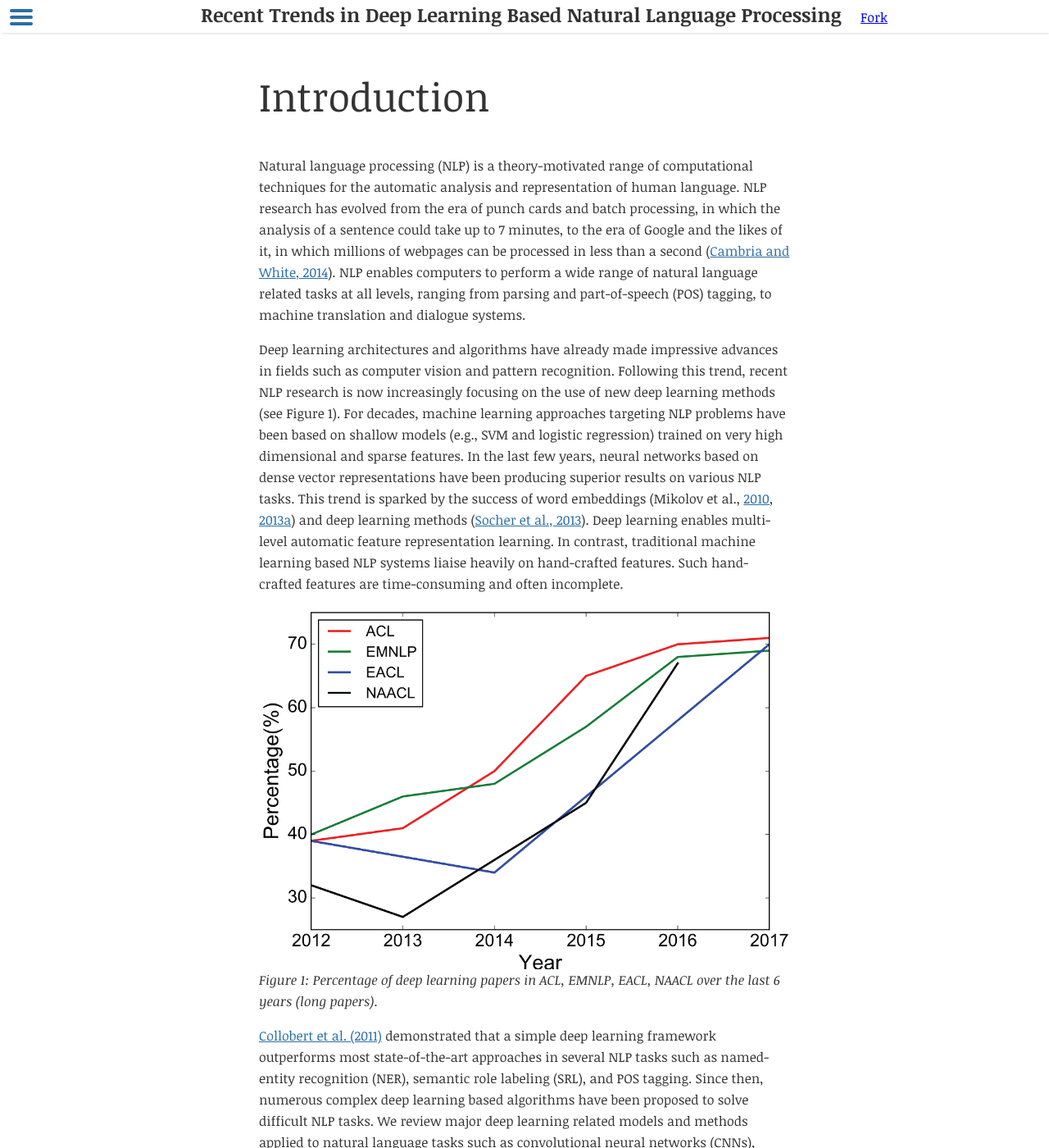
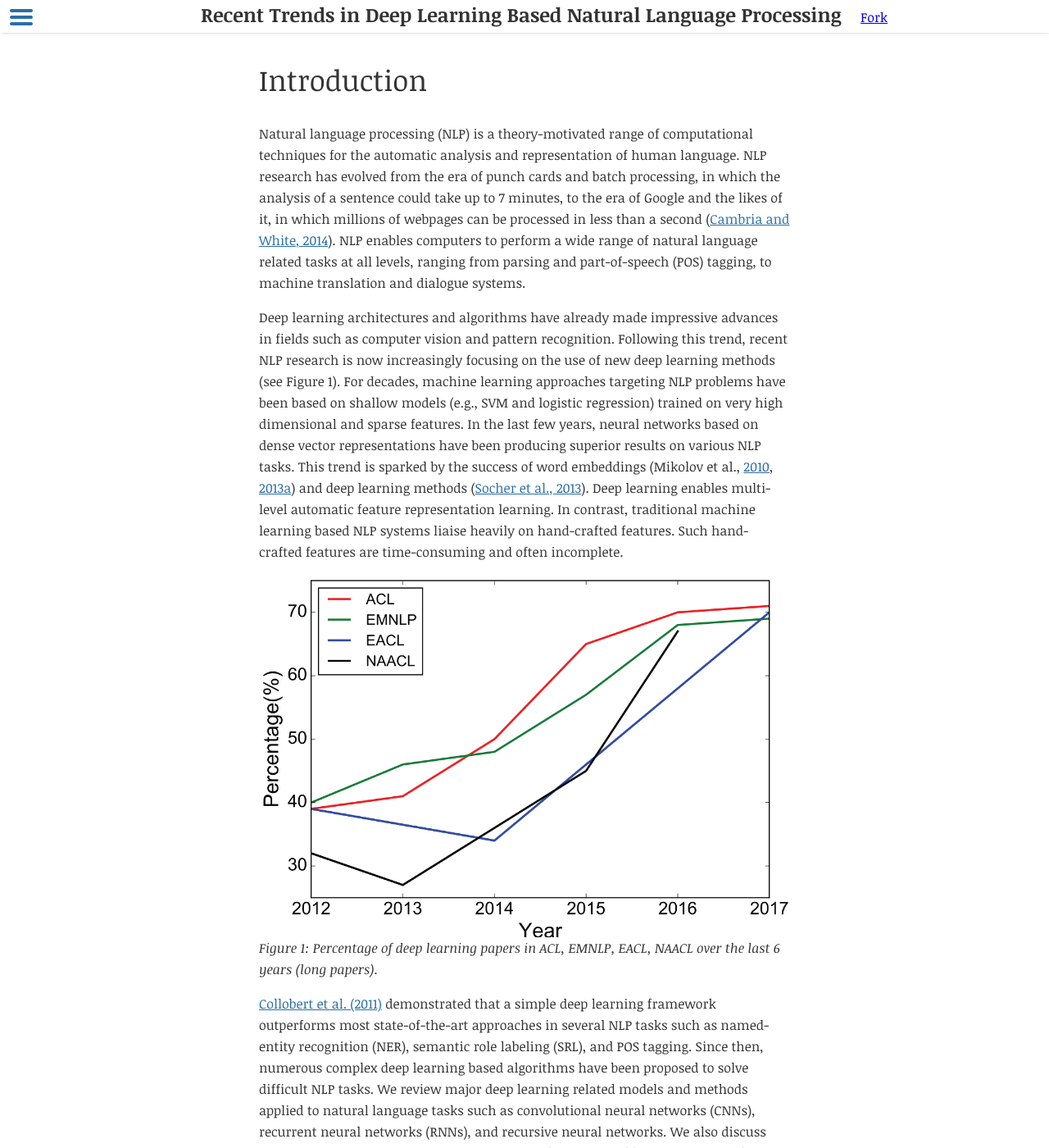
Before and after one commit to omarsar/nlp_overview, a Jekyll site: the page built from index.html, in a window 1280 px wide and 1400 px high. Shown: the whole window at 82% size. Built offline with Jekyll 4.4.1, drawn with Linux system fonts in a browser that asks for light colours; nearby versions of some CDN libraries.

```diff
--- a/css/_main.scss
+++ b/css/_main.scss
@@ -111,16 +111,16 @@ h1, h2, h3, h4, h5, h6 {
 }
 
 h1 {
-  font-size: 48px;
+  font-size: 35px;
 }
 
 h2 {
-  font-size: 36px;
+  font-size: 30px;
   border-bottom: 1px solid #ccc;
 }
 
 h3 {
-  font-size: 30px;
+  font-size: 25px;
 }
 
 h4 {
```
